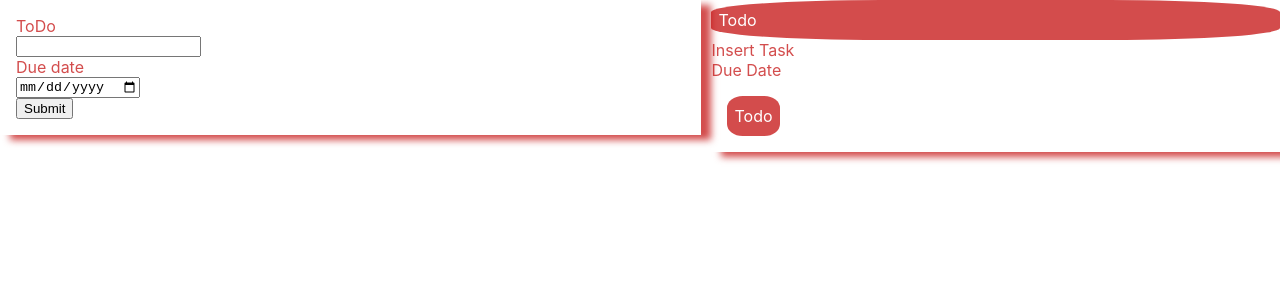
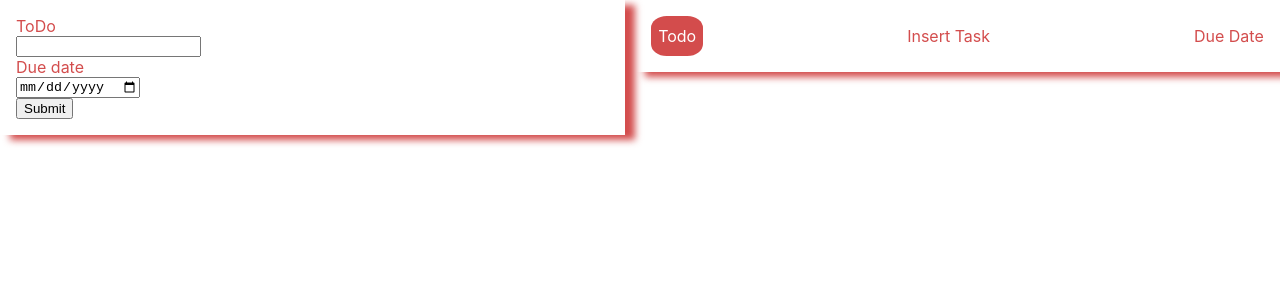
Before and after one commit to Mount-Blanc/To-do-list, a React (Create React App) app: page / in a window 1280 px wide. Shown: the top 300 px of the page. Built offline with nearby package versions, Linux system fonts and the light colour scheme.

Commit message:
successfully moved tasks.js code to taskitems.js

```diff
--- a/src/App.js
+++ b/src/App.js
@@ -4,8 +4,7 @@ import './App.css';
 import Form from './Components/Form';
 import Tasks from './Components/Tasks';
 import Card from './Components/Card';
-import {Helmet} from "react-helmet";
-
+import Taskitems from './Components/Taskitems';
 
 const dummyTodo = [ {
   id:"1", task: '', dueDate: ''}
@@ -37,8 +36,8 @@ const userdata = (newtask) => {
       <Form value= "" onuserTask={userdata} onuserDate={userdate} ></Form>
 
       <div className='Task-grid'>
-        <Tasks
-        task = {newtask} date = {newdate}  items = {dummyTodo}> </Tasks>
+        <Taskitems
+        task = {newtask} date = {newdate}  items = {dummyTodo}> </Taskitems>
       </div>
 
     </div>
--- a/src/Components/Taskitems.css
+++ b/src/Components/Taskitems.css
@@ -0,0 +1,20 @@
+.todo-title {
+    display:flex;
+    align-items:center;
+    width:95%;
+    justify-content: space-between;
+    padding:1rem;
+    }
+    .todo-description {
+    display:flex;
+    }
+    .todo-button {
+        background-color: rgba(194, 5, 5, 0.712);
+        border-radius: 30%;
+        color:#FFF;
+        padding:10px 7px;
+    }
+    .todo-button:hover {
+        background-color: rgba(219, 12, 12, 0.712);
+        cursor:pointer;
+    }
--- a/src/Components/Taskitems.js
+++ b/src/Components/Taskitems.js
@@ -1,18 +1,21 @@
 import React from "react";
 import "./Taskitems.css";
+import Card from './Card';
+
 function Taskitems () {
+
 return (
-
-<div>
-<div className="todo-button" >Todo</div>
+<Card>
+<div className="todo-title">
+    <div className="todo-button" >Todo</div>
 
 
-<div className="todo-description">Insert Task
+        <div className="todo-description">Insert Task
+    </div>
+
+    <div>Due Date</div>
 </div>
-
-<div>Due Date</div>
-
-</div>
+</Card>
 )
 
 }
--- a/src/Components/Tasks.js
+++ b/src/Components/Tasks.js
@@ -1,4 +1,3 @@
-import './Tasks.css';
 import Card from './Card';
 import Taskitems from './Taskitems';
 function Tasks (props) {
```
